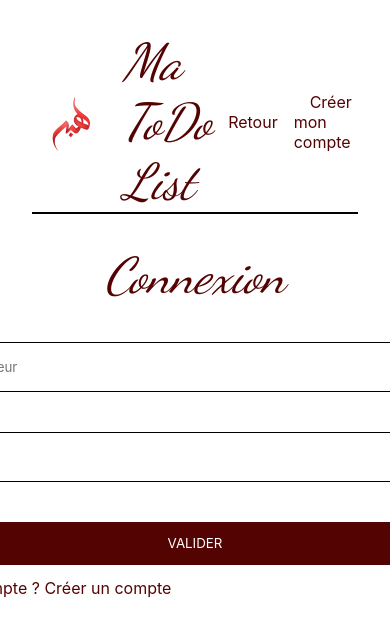
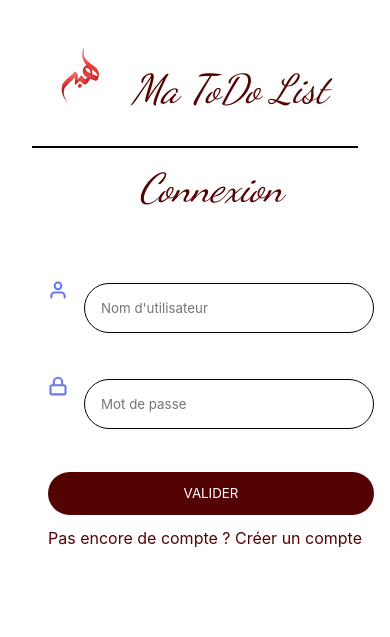
Before and after one commit to HiBiscous/phpTodoList, a PHP site: page /view/authentification/connection.php in a window 390 px wide; the page is wider, and only the part inside the window is pictured. Shown: the top 637 px of that part. Run offline with PHP 8.4, Linux system fonts and the light colour scheme; a stand-in replaces the project's code that opens the database connection.

Commit message:
feat(frontend): start responsive for authentification pages

```diff
--- a/style/components/_components.css
+++ b/style/components/_components.css
@@ -18,13 +18,7 @@
     padding: 1em 2em;
 }
 
-.section-form {
-    width: 80vh;
-    margin: auto;
-    justify-content: center;
-    border-radius: var(--border-radius);
-    padding: 1em;
-}
+
 
 .label-container {
     margin-right: 1em;
--- a/style/components/_editTask.css
+++ b/style/components/_editTask.css
@@ -18,15 +18,7 @@
     text-align: left;
 }
 
-.hidden {
-    display: none;
-}
 
-.show {
-    display: flex;
-    flex-direction: column;
-    margin: 1em 1em;
-}
 
 .description-item {
     overflow: hidden;
--- a/style/layout/header.css
+++ b/style/layout/header.css
@@ -11,10 +11,15 @@ header {
         justify-content: center;
 
         &li {
+
             padding: 0 20px;
         }
     }
 
+}
+
+.li-header {
+    margin: 1em;
 }
 
 nav {
@@ -29,13 +34,36 @@ nav {
 
 h1 {
     font-family: "Dancing Script", cursive;
-    /* font-weight: 700px; */
+    font-weight: 700px;
     font-style: oblique;
     font-size: 50px;
 }
 
-a,
-li:nth-last-child(-n+2) {
-    text-decoration: none;
-    color: var(--font-color);
+.hidden {
+    display: none;
 }
+
+.show {
+    display: flex;
+    flex-direction: column;
+    margin: 1em 2em;
+}
+
+@media only screen and (max-width: 670px) {
+
+    header h1 {
+        font-family: "Dancing Script", cursive;
+        font-weight: 700px;
+        font-style: oblique;
+        font-size: 40px;
+    }
+
+}
+
+@media only screen and (max-width: 670px) {
+
+
+    li:nth-last-child(-n+2) {
+        display: none;
+    }
+}
--- a/style/pages/authentification.css
+++ b/style/pages/authentification.css
@@ -1,10 +1,19 @@
+@media only screen and (max-width: 1920px) {
+
     .section-form {
-    position: absolute;
+        width: 50%;
         justify-content: center;
+        margin: auto;
+        padding: 1em;
         align-items: center;
-    top: 50%;
-    left: 50%;
-    transform: translate(-50%, -50%);
+
+    }
+
+    .content-h1 {
+        font-size: 3em;
+        margin-bottom: 3rem;
+        text-align: center;
+        color: var(--font-color);
     }
 
     .btn-submit {
@@ -12,19 +21,14 @@
         margin-bottom: 1em;
     }
 
+    .input-container {
+        width: 100%;
+    }
+
     .div-input {
         display: flex;
         align-items: center;
-}
-
-.content-h1 {
-    margin-bottom: 1rem;
-    text-align: center;
-    color: var(--font-color);
-}
-
-.input-container {
-    width: 100%;
+        justify-content: space-between;
     }
 
     .alert {
@@ -37,3 +41,42 @@
         background-color: var(--header);
         border-radius: var(--border-radius);
     }
+}
+
+@media only screen and (max-width: 1280px) {
+    .btn-submit {
+        width: 100%;
+        margin-bottom: 1em;
+    }
+
+    .div-input {
+        display: flex;
+        align-items: center;
+        justify-content: space-between;
+    }
+
+}
+
+@media only screen and (max-width: 935px) {
+    .content-h1 {
+        font-size: 2.5em;
+        margin-bottom: 1rem;
+        text-align: center;
+        color: var(--font-color);
+    }
+
+    .section-form {
+        width: 100%;
+        margin: auto;
+        padding: 1em;
+    }
+}
+
+@media only screen and (max-width: 581px) {
+    .content-h1 {
+        /* font-size: 1.5em; */
+        margin-bottom: 3rem;
+        text-align: center;
+        color: var(--font-color);
+    }
+}
--- a/style/pages/index.css
+++ b/style/pages/index.css
@@ -15,45 +15,38 @@
 }
 
 .div-welcome {
-    /* margin-right: 2em; */
     text-align: right;
 }
 
-
-@media only screen and (max-width: 860px) {
-    .div-link {
+@media only screen and (max-width: 1280px) {
+    .content {
         display: flex;
         flex-direction: column;
-        gap: 1em;
+        justify-content: center;
+        align-items: center;
+    }
+
+    img {
+        margin-bottom: 2em;
+    }
+
+    .div-btn {
+        width: 50%;
+        gap: 2em;
+        flex-direction: row;
+        justify-content: center;
+        display: flex;
+    }
+
+}
+
+@media only screen and (max-width: 935px) {
+    .div-btn {
+        display: flex;
+        flex-direction: column;
+        gap: 2em;
+        width: 80%;
     }
 }
 
-@media only screen and (max-width: 581px) {
-    .content {
-        display: block;
-        padding: 1em;
-
-    }
-
-    .div-logo {
-        display: flex;
-        justify-content: center;
-        align-items: center;
-        margin-bottom: 1em;
-        /* border: var(--border); */
-
-    }
-
-    .div-welcome {
-        margin-right: 0;
-        margin-bottom: 2em;
-        text-align: center;
-        align-items: center;
-    }
-
-    .div-link {
-        display: flex;
-        flex-direction: column;
-        gap: 1em;
-    }
-}
+@media only screen and (max-width: 581px) {}
--- a/style/pages/note.css
+++ b/style/pages/note.css
@@ -1,6 +1,7 @@
 .todo-content {
     margin: 1em 1em;
 }
+
 
 
 .table {
```
Lines whose indentation alone changed are shown as unchanged.
